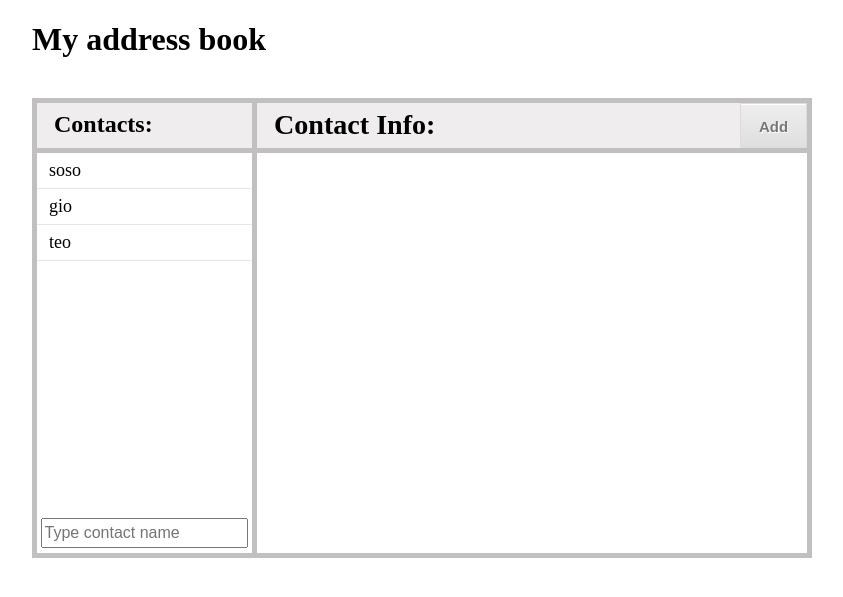
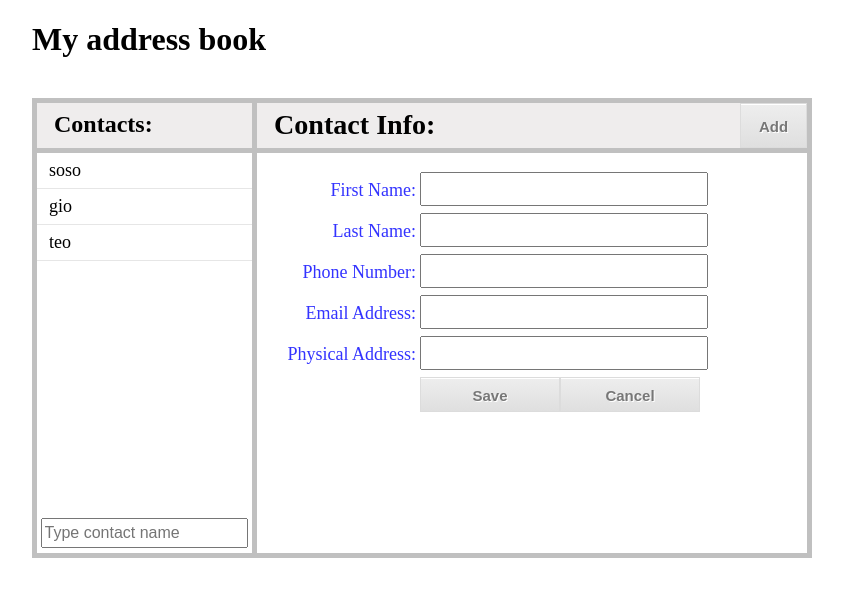
Before and after one commit to realioseb/addressbook, a PHP site: page / in a window 1280 px wide. Shown: the top 597 px of the page, without its empty margins (208-1051 px from the left). Run offline with PHP 8.4, Linux system fonts and the light colour scheme.

Commit message:
kidev erti patara nabiji win!
saxeli, gvari, telefonis nomeri, emaili da misamarti, mgoni meti
araferia sachiro informaciis shesanaxad. html-shi gavakete shesabamisi
formebi da css-shi davamushave...

```diff
--- a/Style.css
+++ b/Style.css
@@ -39,11 +39,13 @@ div.right_header
     font-size: 24px;
     font-weight: bold;
     background-color: #efeded;
+    margin-bottom: 15px;
 }
 h3
 {
     display: block;
     float: left;
+    margin: 0;
     margin-top: 6px;
 }
 ul.contacts
@@ -84,7 +86,7 @@ input#search_address
 }
 
 /* Gamoyenebulia http://www.cssbuttongenerator.com/ */
-div.add_button
+.add_button
 {
     	position:relative;
 	float: right;
@@ -115,7 +117,7 @@ div.add_button
 	text-align:center;
 	text-shadow:1px 1px 0px #ffffff;
 }
-div.add_button:hover
+.add_button:hover
 {
 	background:-webkit-gradient( linear, left top, left bottom, color-stop(0.05, #dfdfdf), color-stop(1, #ededed) );
 	background:-moz-linear-gradient( center top, #dfdfdf 5%, #ededed 100% );
@@ -123,3 +125,36 @@ div.add_button:hover
 	background-color:#dfdfdf;
         cursor: pointer;
 }
+
+td.field_names
+{
+    color: #3333ff;
+    text-align: right;
+    line-height: 200%;
+    font-size: 18px;
+    padding: 2px;
+    width: 155px;
+    height: 35px;
+    display: block;
+    float: left;
+}
+
+td.input_container
+{
+    padding: 2px;
+    width: 280px;
+    height: 35px;
+    display: block;
+    float: left;
+}
+td.input_container input
+{
+    width: 280px;
+    height: 28px;
+}
+td.input_container button
+{
+    width: 140px;
+    height: 35px;
+    line-height: 33px;
+}
--- a/index.php
+++ b/index.php
@@ -31,6 +31,57 @@
                 </div>
                 <div style="clear: both"></div>
             </div>
+            <table>
+                <tr>
+                    <td class="field_names">
+                        First Name:
+                    </td>
+                    <td class="input_container">
+                        <input type="text" name="firstname">
+                    </td>
+                </tr>
+                <tr>
+                    <td class="field_names">
+                        Last Name:
+                    </td>
+                    <td class="input_container">
+                        <input type="text" name="lastname">
+                    </td>
+                </tr>
+                <tr>
+                    <td class="field_names">
+                        Phone Number:
+                    </td>
+                    <td class="input_container">
+                        <input type="tel" name="phone">
+                    </td>
+                </tr>
+                <tr>
+                    <td class="field_names">
+                        Email Address:
+                    </td>
+                    <td class="input_container">
+                        <input type="email" name="email">
+                    </td>
+                </tr>
+                <tr>
+                    <td class="field_names">
+                        Physical Address:
+                    </td>
+                    <td class="input_container">
+                        <input type="text" name="address">
+                    </td>
+                </tr>
+                <tr>
+                    <td class="field_names">
+
+                    </td>
+                    <td class="input_container">
+                        <button name="cancel" class="add_button">Cancel</button>
+                        <button name="save" class="add_button">Save</button>
+                    </td>
+                </tr>
+            </table>
         </div>
         <div style="clear: both;"></div>
     </div>
```
